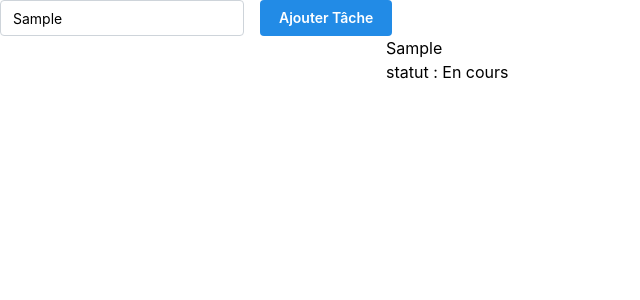
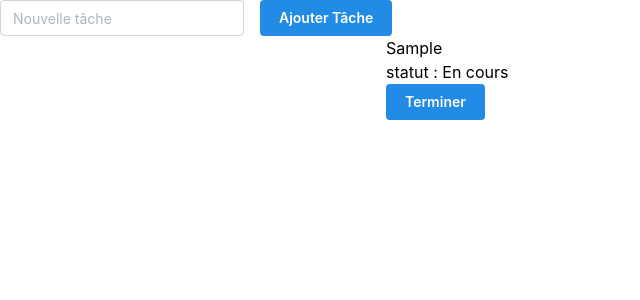
Before and after one commit to Aurelien0192/todo-react, a React (Vite) app: page / in a window 1280 px wide. Both pictures are taken after typing "Sample" into the empty fields and a click on the button "Ajouter Tâche". Shown: the top 300 px of the page, without its empty margins (0-640 px from the left). Built offline with nearby package versions, Linux system fonts and the light colour scheme.

Commit message:
feat : add button valider

```diff
--- a/src/App.tsx
+++ b/src/App.tsx
@@ -23,21 +23,26 @@ export function App() {
     taskTabInt.push(task)
     setTaskList(taskTabInt)
     setInputValue("")
+    const input: HTMLInputElement = document.getElementById("input") as HTMLInputElement
+    input.value = ""
   }
 
   function inputChange(input: string): void {
     setInputValue(input)
   }
 
+  function changeTaskList(newTaskList: Array<task>): void{
+    setTaskList(newTaskList)
+  }
 
   return (
    <div>
       <Group className='flex w-fit mx-auto mt-10'>
-        <Input className='border' placeholder="Nouvelle tâche" onChange={(e) => inputChange(e.currentTarget.value)}></Input>
+        <Input id="input" className='border' placeholder="Nouvelle tâche" onChange={(e) => inputChange(e.currentTarget.value)}></Input>
         <Button onClick={(e) => addTaskList(inputValue as string)}>Ajouter Tâche</Button>
       </Group>
       <Container size="xs">
-        {tasklist.map((e, index) =><CardsTask key={index} description={e.description} status={e.status}></CardsTask> )}
+        {tasklist.map((e, index) =><CardsTask key={index} changeTaskList={changeTaskList} taskList={tasklist} id={e.id} description={e.description} status={e.status}></CardsTask> )}
       </Container>
    </div>
   )
--- a/src/cardsTask.tsx
+++ b/src/cardsTask.tsx
@@ -1,14 +1,30 @@
-type task ={
+import { Button } from "@mantine/core"
+import { task } from "./App"
+
+type taskProps = {
+    id: number,
     description : string,
     status : boolean
+    taskList : Array<task>
+    changeTaskList : Function
 }
 
+export const CardsTask : React.FC<taskProps> = (props)  => {
 
-export const CardsTask : React.FC<task> = (props)  => {
+    function changeStatus(id: number, tasklist : Array<task>){
+        const taskListTabInt :Array<task> = [...tasklist]
+        const index : number= taskListTabInt.findIndex(((e) => {e.id === id}))
+        taskListTabInt[index].status = true
+        props.changeTaskList(taskListTabInt)
+    }
+
     return(
-        <div className="border">
-            <p>{props.description}</p>
-            <p>statut : {props.status? "Terminé" : "En cours"}</p>
+        <div className="border flex justify-between items-center px-2">
+            <div className="flex flex-col">
+                <p>{props.description}</p>
+                <p>statut : {props.status? "Terminé" : "En cours"}</p>
+            </div>
+            <Button onClick={(e) => changeStatus(props.id,props.taskList)}>Terminer</Button>
         </div>
     )
 }
```
